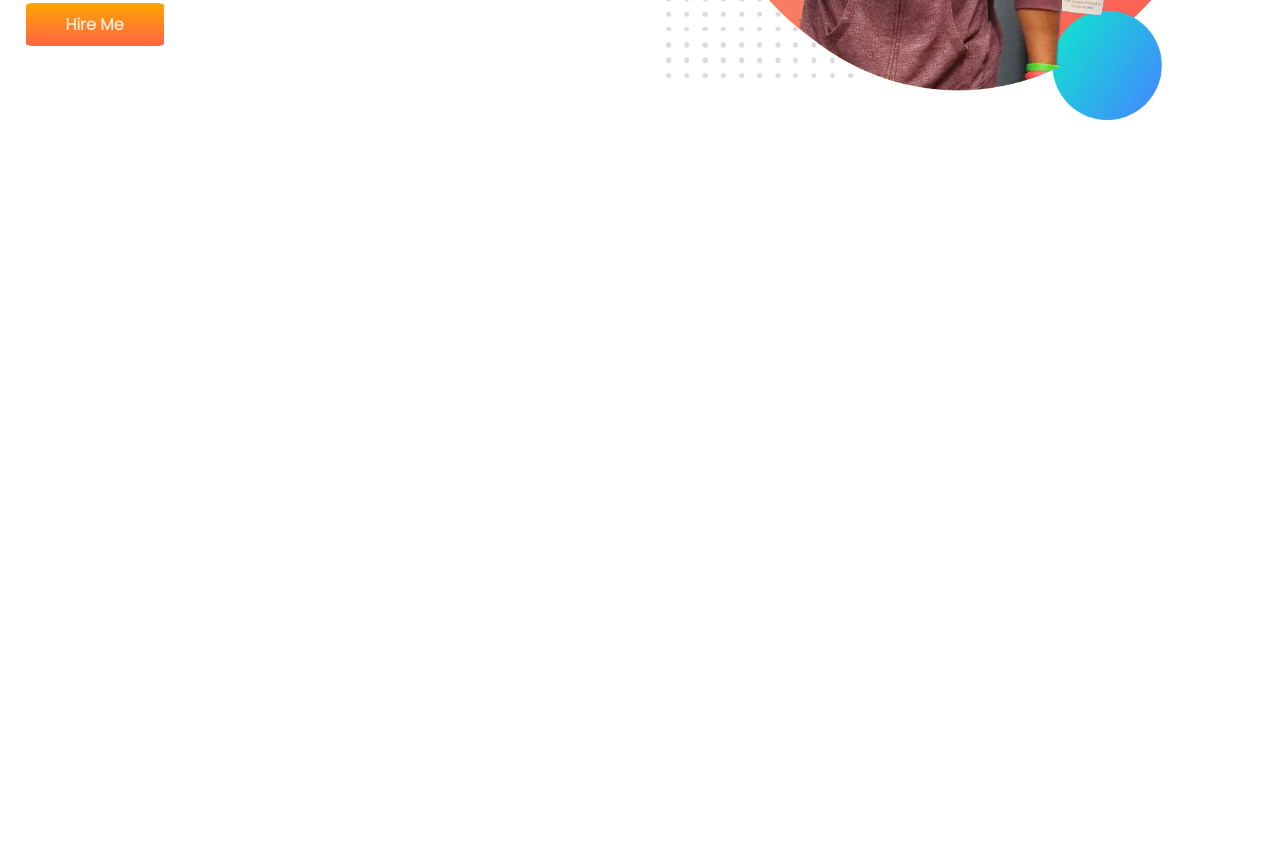
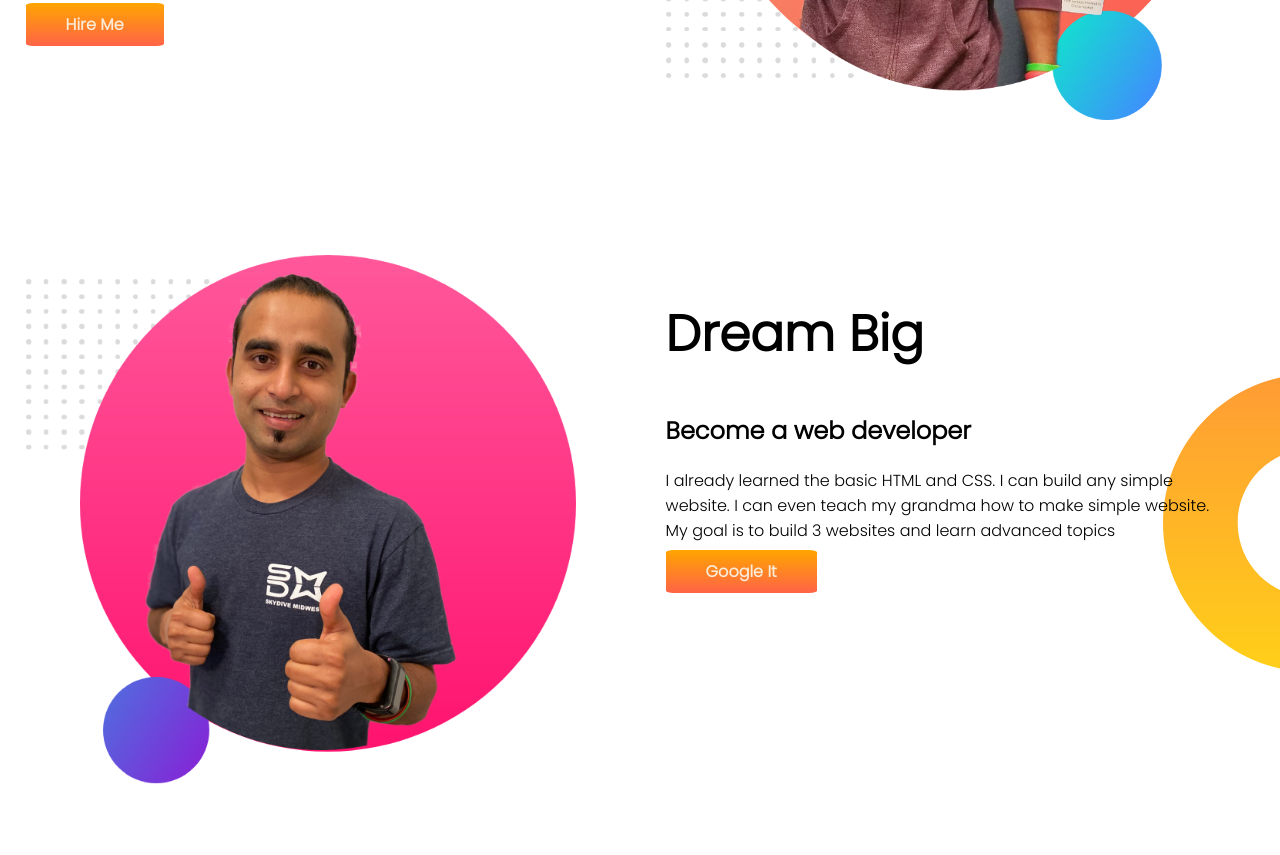
Before and after one commit to akaash24/praticerepo-repo, a plain HTML site: page index.html in a window 1280 px wide. Shown: the part 490-1345 px from the top of the page. Before the commit the page ends 800 px from the top, so only its background shows below. Drawn offline with Linux system fonts and the light colour scheme.

Commit message:
2nd commit

```diff
--- a/index.html
+++ b/index.html
@@ -27,7 +27,18 @@
 </div>
 
 </section>
-
+<section class="dream-big">
+<div class="half-width">
+    <img src="images/jhankar2.png">
+</div>
+<div class="half-width">
+    <h1>Dream Big</h1>
+    <h2>Become a web developer
+    </h2>
+    <p>I already learned the basic HTML and CSS. I can build any simple website. I can even teach my grandma how to make simple website. My goal is to build 3 websites and learn advanced topics</p>
+    <a  class="link-button" target="_blank" href="https://www.google.com/">Google It</a>
+</div>
+</section>
 
 
 
--- a/style.css
+++ b/style.css
@@ -34,3 +34,7 @@ padding-left: 2%;
     background-image: url(images/top-banner.png);
     background-repeat: no-repeat;
 }
+.dream-big{
+    background-image: url(images/dream-bg.png);
+    background-repeat: no-repeat;
+    background-position:right}
```
